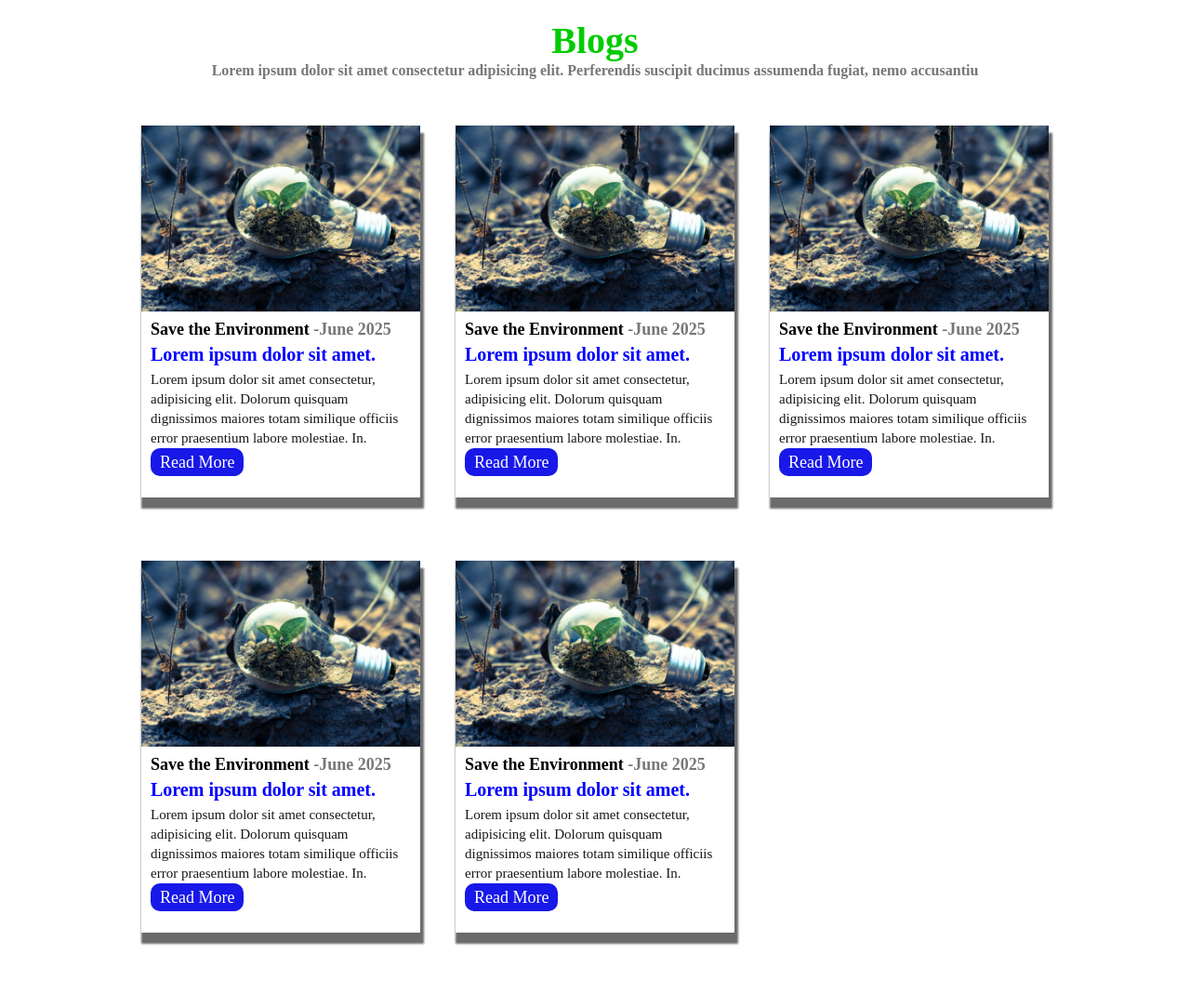
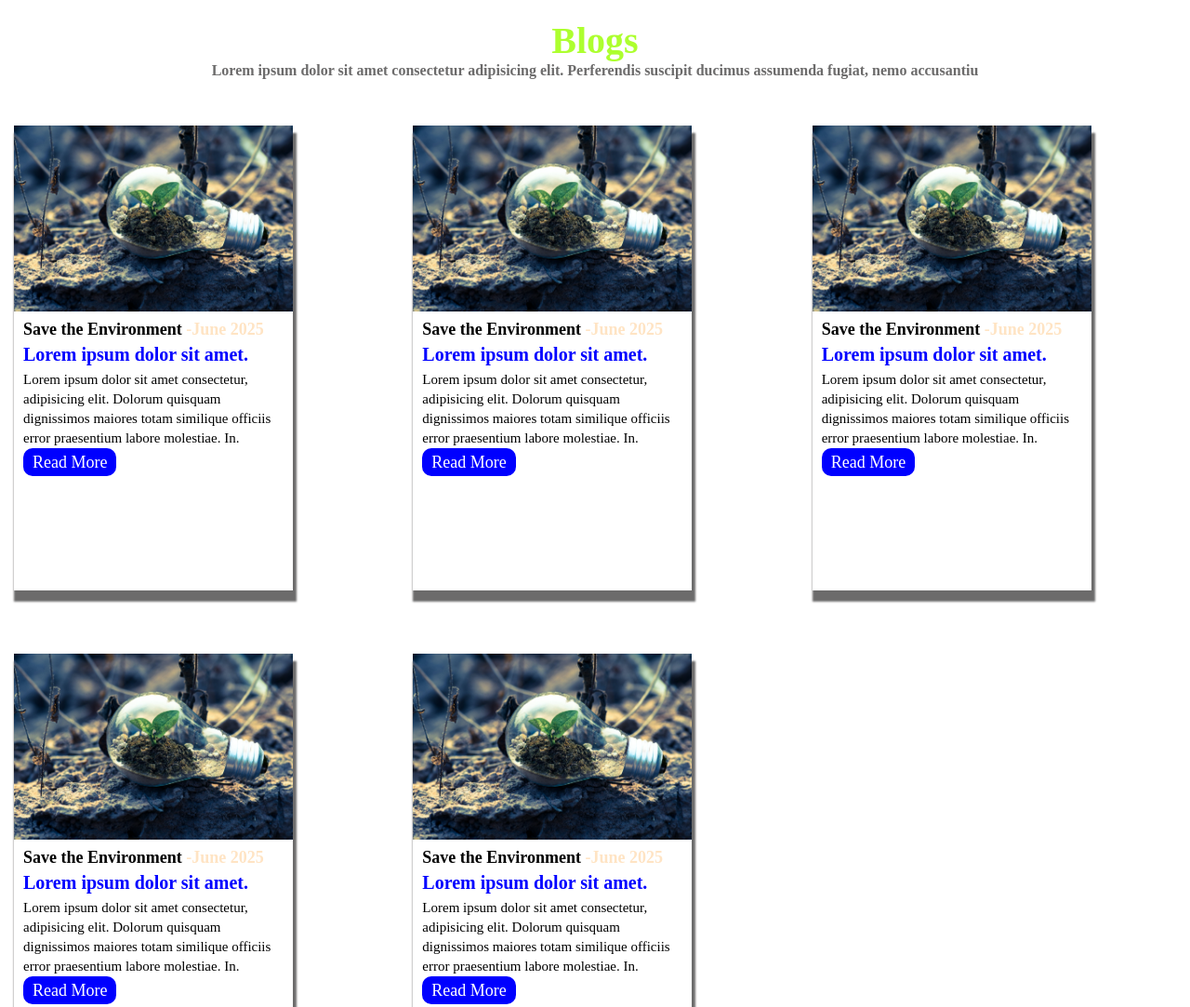
Before and after one commit to VenkataMidhunReddy/Blogs, a plain HTML site: page index.html in a window 1280 px wide. Shown: the top 1083 px of the page at 93% size. Before the commit the page ends 1033 px from the top, so only its background shows below. Drawn offline with Linux system fonts and the light colour scheme.

Commit message:
first commit

```diff
--- a/css/style.css
+++ b/css/style.css
@@ -3,12 +3,14 @@
     margin: 0;
     box-sizing: border-box;
 }
+
 .container{
     width: 100%;
     min-height: 100vh;
+   /* border: 5px solid red;*/
 }
 
-.blogs{
+.Blogs{
     width: 80%;
     margin: 0px auto;
     display: flex;
@@ -25,73 +27,79 @@
 
 .heading h1{
     font-size: 40px;
-    color: rgb(2,203, 2);
+    color: greenyellow;
 }
 
 .heading h4{
-    color: #777;
+    color: #6c6b6b;
 }
+
 .cards{
-    display: grid;
+    display:grid ;
     grid-template-columns: repeat(3,1fr);
     grid-gap: 8px;
 }
+
 .cards .card{
-    height: 400px;
+    height: 500px;
     width: 300px;
     margin: 30px 15px;
     box-shadow: 2px 10px 2px 2px #6c6b6b;
-    /border: 3px solid green;
 }
 
 .cards .card img{
     width: inherit;
+
     height: 200px;
 }
 
 .cards .card .tagline{
     font-size: 18px;
-    color: #000;
+    color: black;
     font-weight: bolder;
     margin: 5px 10px;
 }
 
 .cards .card .tagline span{
-    color: #777;
+    color: bisque;
 }
 
 .cards .card .title{
     color: blue;
     font-size: 20px;
     font-weight: bolder;
-    margin: 5px 10px;
+    margin: 5px 10px ;
 }
 
 .cards .card .content{
     margin: 5px 10px;
     font-size: 15px;
-    color: #191616;
+    color: black;
     line-height: 1.4;
+
 }
+
 .cards .card a{
     text-decoration: none;
     padding: 5px 10px;
     margin: 15px 10px;
     font-size: 18px;
-    background-color: rgb(24,24,232);
-    color: #fff;
+    background-color: blue;
+    color: white;
     border-radius: 10px;
 }
 
 .cards .card a:hover{
-    background-color: rgb(6,6,159);
+    background-color: blue;
 }
-@media screen and(max-width: 980px){
+
+@media screen and (max-width: 980px) {
     .cards{
         grid-template-columns: repeat(2,1fr);
     }
 }
-@media screen and (max-width: 580px){
+
+@media screen and (max-width: 650px) {
     .cards{
         grid-template-columns: repeat(1,1fr);
     }
```
